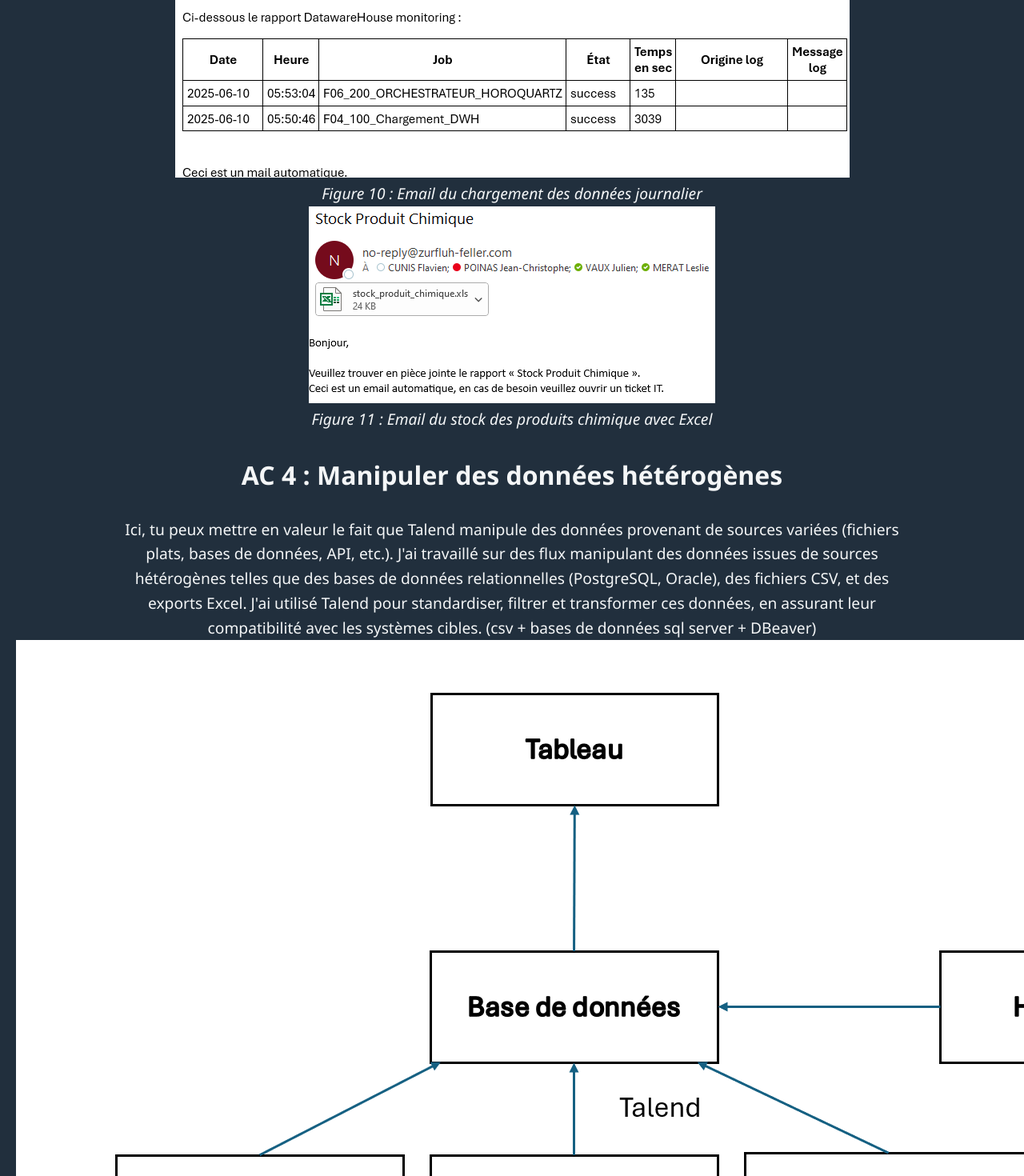
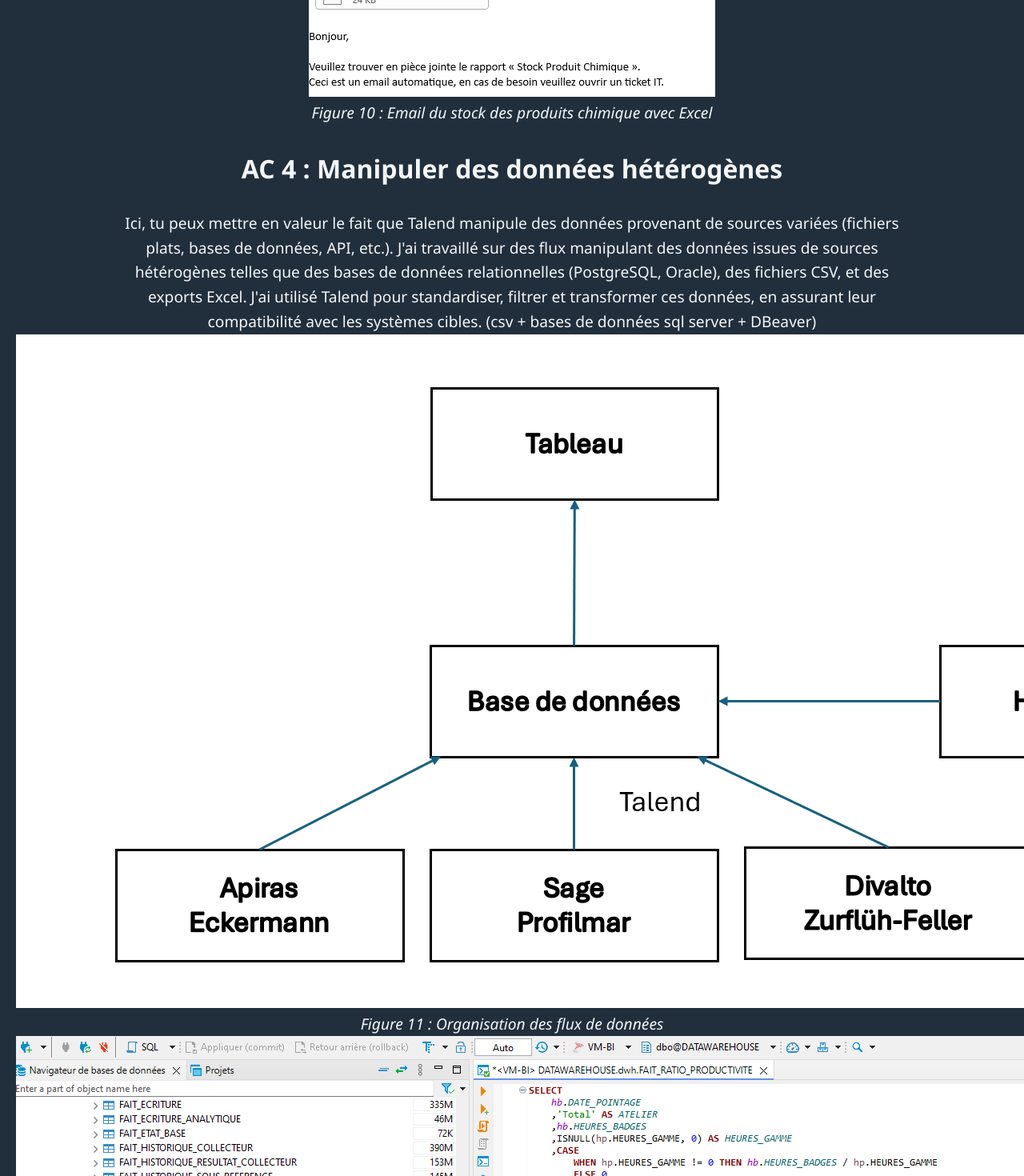
Before and after one commit to lmerat-iut90/lmerat-iut90.github.io, a Vue app: page / in a window 1280 px wide. Shown: the part 6100-7570 px from the top of the page at 80% size. Built offline with nearby package versions, Linux system fonts and the light colour scheme.

Commit message:
Update Stage.vue

```diff
--- a/src/components/Stage.vue
+++ b/src/components/Stage.vue
@@ -41,23 +41,19 @@
       <p><em>Figure 9 : Attendu de rendu avec ratio des heures de production</em></p>
     </div>
     <div>
-      <img src="@/assets/email-dwh.png" alt="DWH">
-      <p><em>Figure 10 : Email du chargement des données journalier</em></p>
-    </div>
-    <div>
       <img src="@/assets/email-stock.png" alt="Stock produit chimique">
-      <p><em>Figure 11 : Email du stock des produits chimique avec Excel</em></p>
+      <p><em>Figure 10 : Email du stock des produits chimique avec Excel</em></p>
     </div>
     <h3>AC 4 : Manipuler des données hétérogènes</h3>
       <p>Ici, tu peux mettre en valeur le fait que Talend manipule des données provenant de sources variées (fichiers plats, bases de données, API, etc.).
           J'ai travaillé sur des flux manipulant des données issues de sources hétérogènes telles que des bases de données relationnelles (PostgreSQL, Oracle), des fichiers CSV, et des exports Excel. J'ai utilisé Talend pour standardiser, filtrer et transformer ces données, en assurant leur compatibilité avec les systèmes cibles. (csv + bases de données sql server + DBeaver)</p>
     <div>
       <img src="@/assets/organisation-flux.png" alt="Flux">
-      <p><em>Figure 12 : Organisation des flux de données</em></p>
+      <p><em>Figure 11 : Organisation des flux de données</em></p>
     </div>
     <div>
       <img src="@/assets/DBeaver.png" alt="DBeaver">
-      <p><em>Figure 13 : Interface du logiciel DBeaver</em></p>
+      <p><em>Figure 12 : Interface du logiciel DBeaver</em></p>
     </div>
 
     <h2> Compétence 6 : Conduire un projet</h2>
@@ -69,7 +65,7 @@ Identifier les flux critiques : Lister les flux Talend existants, leur fréquenc
 Analyser les problèmes récurrents : Erreurs de traitement, temps d'exécution trop longs, données corrompues, etc.
 Cartographier les dépendances : Quels systèmes sont impactés si un flux échoue ? (Bases de données, applications métiers, rapports BI).
 Exemple concret :
-"J'ai analysé 10 flux Talend critiques et identifié que 30% des échecs provenaient de problèmes de connexion à la base source. J'ai proposé une solution de reprise automatique."  (Python, fail, F01_800)</p>
+"J'ai analysé 10 flux Talend critiques et identifié que 30% des échecs provenaient de problèmes de connexion à la base source. J'ai proposé une solution de reprise automatique."  (Python, fail, F01_800, cartographie tables, carthographie jobs)</p>
 
     <h3>AC 2 : Formaliser les besoins du client et de l'utilisateur</h3>
     <p>Explication : Recueillir et structurer les attentes des parties prenantes (métier, équipe IT, etc.).
@@ -77,7 +73,11 @@ Application à ton stage :
 Interviews/questionnaires : Demander aux utilisateurs quels flux posent problème et quelles sont leurs attentes (ex : notifications en cas d'échec, temps de traitement réduit).
 Cas d'usage :
 "Les équipes métier ont exprimé le besoin de recevoir des alertes SMS en cas d'échec d'un flux générant des données pour la paie. J'ai documenté ce besoin et proposé une intégration avec un outil comme Slack ou PagerDuty."
-Livrable : Un tableau de besoins classés par priorité (ex : fiabilité, rapidité, traçabilité).  (reunion Tanguy)</p>
+Livrable : Un tableau de besoins classés par priorité (ex : fiabilité, rapidité, traçabilité).  (mail dwh)</p>
+    <div>
+      <img src="@/assets/email-dwh.png" alt="DWH">
+      <p><em>Figure  : Email du chargement des données journalier</em></p>
+    </div>
 
     <h3>AC 4 : Définir et mettre en œuvre une démarche de suivi de projet</h3>
     <p>Explication : Planifier, suivre et rendre compte de l'avancement.
```
